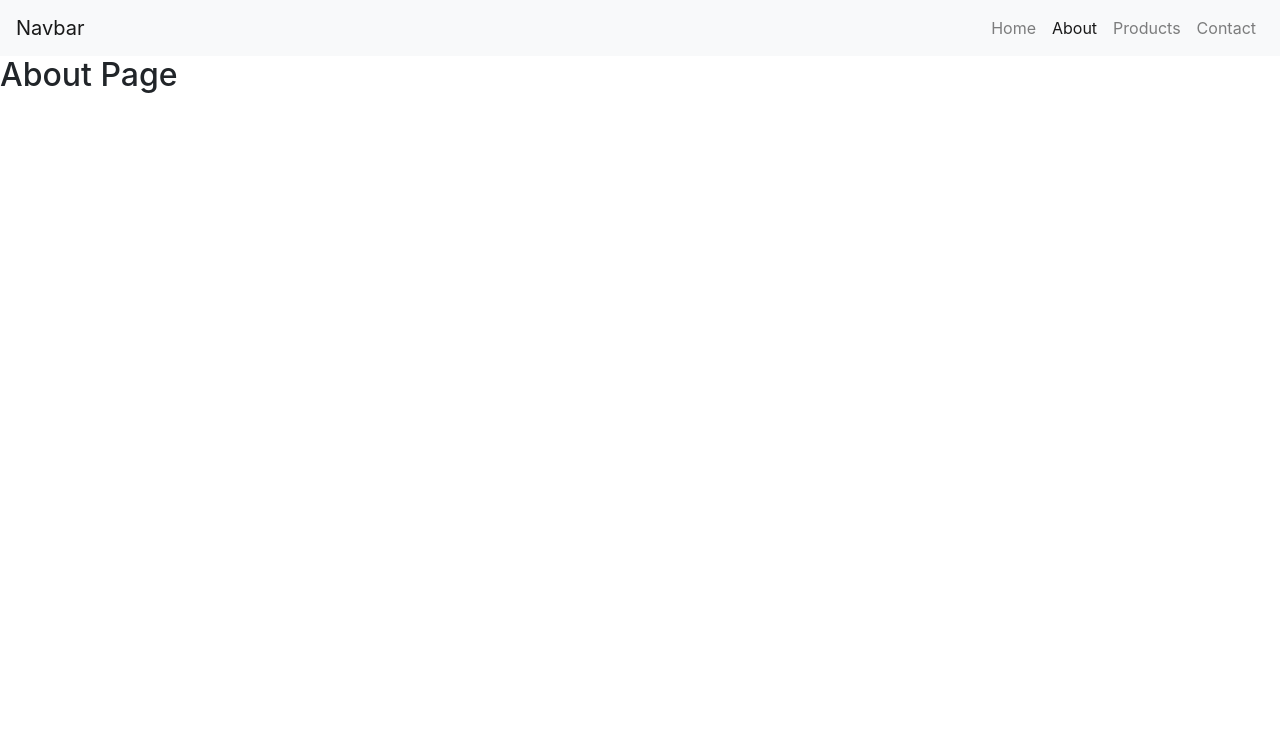
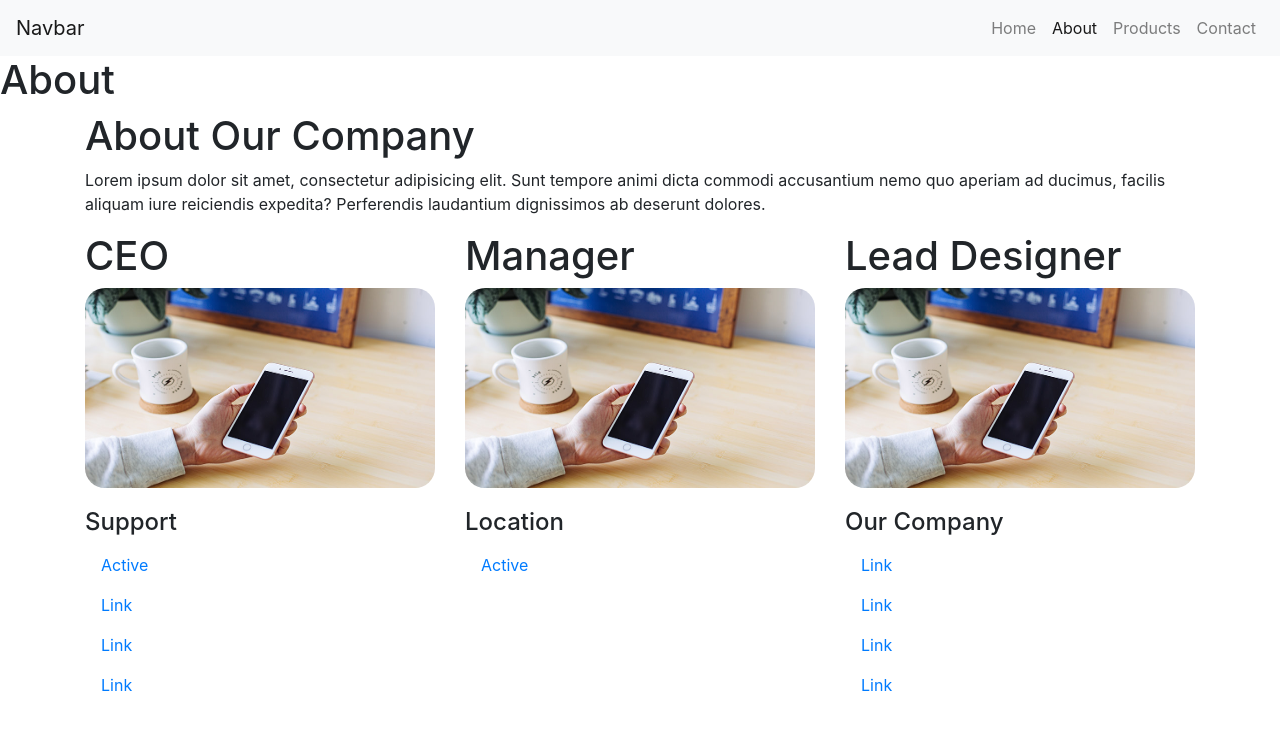
Before and after one commit to StephDunks/Assignment-4, a plain HTML site: page about.html in a window 1280 px wide. Drawn offline with nearby package versions, Linux system fonts and the light colour scheme.

```diff
--- a/about.html
+++ b/about.html
@@ -7,8 +7,8 @@
 
     <!-- Bootstrap CSS -->
     <link rel="stylesheet" href="https://maxcdn.bootstrapcdn.com/bootstrap/4.0.0/css/bootstrap.min.css" integrity="sha384-Gn5384xqQ1aoWXA+058RXPxPg6fy4IWvTNh0E263XmFcJlSAwiGgFAW/dAiS6JXm" crossorigin="anonymous">
-
-    <title>About</title>
+    <link rel="stylesheet" type="text/css" href="./css/styles.css">
+    <title>About Us</title>
   </head>
   <body>
     <!-- Navigation Section -->
@@ -28,7 +28,96 @@
       </div>
     </nav>
 
-    <h2>About Page</h2>
+    <!-- Hero Section -->
+
+
+    <div class="about-hero">
+      <div class="about-caption">
+          <h1>About</h1>
+      </div>
+     </div>
+
+    <div class="container">
+     <div class="about-description">
+       <h1>About Our Company</h1>
+       <p>Lorem ipsum dolor sit amet, consectetur adipisicing elit. Sunt tempore animi dicta commodi accusantium nemo quo aperiam ad ducimus, facilis aliquam iure reiciendis expedita? Perferendis laudantium dignissimos ab deserunt dolores.</p>
+     </div>
+     </div>
+
+     <!--**************************
+      Employee Section
+      ******************************-->
+
+     <div class="container">
+       <div class="row">
+         <div class="product-image col-xs-12 col-sm-6 col-md-6 col-lg-4">
+           <h1>CEO</h1>
+           <img src="./img/phone.jpg">
+         </div>
+         <div class="product-image col-xs-12 col-sm-6 col-md-6 col-lg-4">
+           <h1>Manager</h1>
+           <img src="./img/phone.jpg">
+         </div>
+         <div class="product-image col-xs-12 col-sm-12 col-md-12 col-lg-4">
+           <h1>Lead Designer</h1>
+           <img src="./img/phone.jpg">
+         </div>
+         </div>
+      </div>
+
+
+        <!--**************************
+        Footer Section
+        ******************************-->
+      <footer>
+        <div class="container">
+          <div class="row">
+            <div class="col-xs-12 col-sm-6 col-md-6 col-lg-4">
+              <h4>Support</h4>
+              <ul class="nav flex-column">
+                <li class="nav-item">
+                  <a class="nav-link active" href="#">Active</a>
+                </li>
+                <li class="nav-item">
+                  <a class="nav-link" href="#">Link</a>
+                </li>
+                <li class="nav-item">
+                  <a class="nav-link" href="#">Link</a>
+                </li>
+                <li class="nav-item">
+                  <a class="nav-link" href="#">Link</a>
+                </li>
+              </ul>
+            </div>
+            <div class="col-xs-12 col-sm-6 col-md-6 col-lg-4">
+              <h4>Location</h4>
+              <ul class="nav flex-column">
+                <li class="nav-item">
+                  <a class="nav-link" href="#">Active</a>
+                </li>
+              </ul>
+            </div>
+            <div class="col-xs-12 col-sm-12 col-md-12 col-lg-4">
+              <h4>Our Company</h4>
+              <ul class="nav flex-column">
+                <li class="nav-item">
+                  <a class="nav-link" href="#">Link</a>
+                </li>
+                <li class="nav-item">
+                  <a class="nav-link" href="#">Link</a>
+                </li>
+                <li class="nav-item">
+                  <a class="nav-link" href="#">Link</a>
+                </li>
+                <li class="nav-item">
+                  <a class="nav-link" href="#">Link</a>
+                </li>
+              </ul>
+            </div>
+            </div>
+         </div>
+       </footer>
+
 
     <!-- Optional JavaScript -->
     <!-- jQuery first, then Popper.js, then Bootstrap JS -->
--- a/css/styles.css
+++ b/css/styles.css
@@ -39,3 +39,8 @@
 	height: 100%;
 	width: 100%;
 }
+
+ #map {
+        height: 200px;
+        width: 100%;
+       }
```
Also changed, not shown: index.html (+1 -0 lines), products.html (+48 -1 lines).
